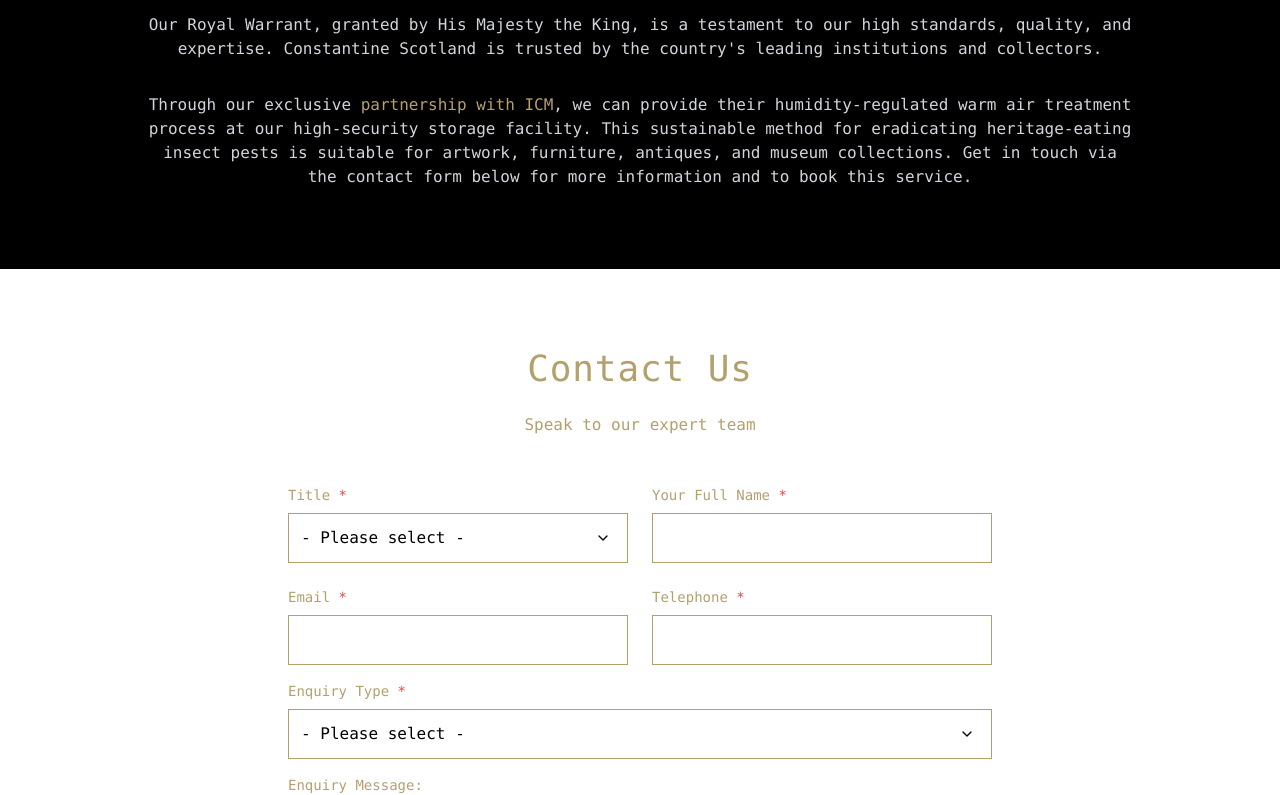
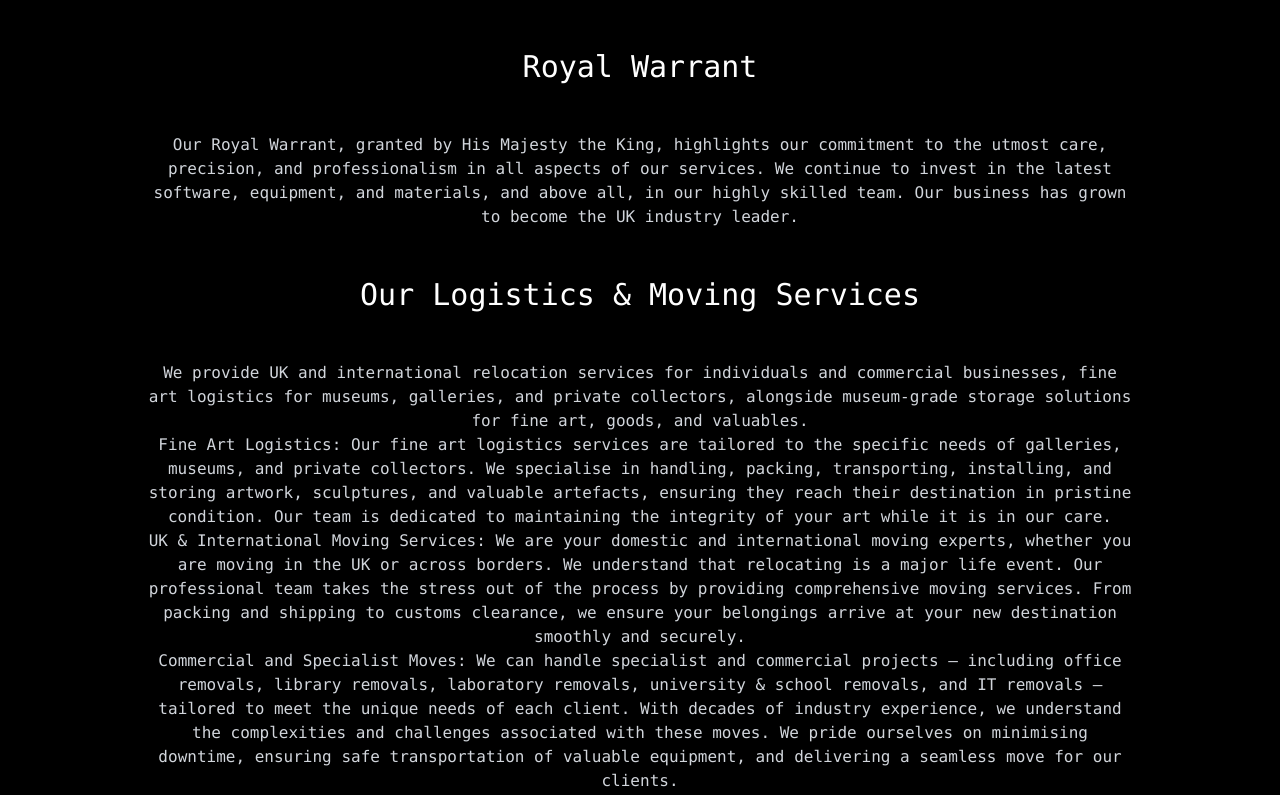
Before and after one commit to Vu-Pham3001/Landing-page-Artcare, a React (Create React App) app: page /about in a window 1280 px wide. Shown: the part 1206-2001 px from the top of the page. Built offline with nearby package versions, Linux system fonts and the light colour scheme.

Commit message:
update content about-us

```diff
--- a/src/components/FineArt.tsx
+++ b/src/components/FineArt.tsx
@@ -1,7 +1,7 @@
 import React from 'react';
 
 const FineArt = ({ isAbout = false }) => {
-  if (isAbout) {
+  if (!isAbout) {
     return (
       <section className="bg-black text-white py-20">
         <div className="container mx-auto px-4 max-w-5xl">
@@ -60,6 +60,33 @@
               Constantine Scotland is an industry leader, providing fine-art logistics, international moving services, commercial moves, and secure storage solutions. We are part of Constantine Ltd, founded in 1885, and have established offices in Glasgow, Central London, Heathrow, and the Middle East.
             </p>
           </div>
+
+          <h3 className="text-3xl font-light text-white mb-8">
+            Royal Warrant
+          </h3>
+          <div className="space-y-8 text-center text-gray-300">
+            <p>
+              Our Royal Warrant, granted by His Majesty the King, highlights our commitment to the utmost care, precision, and professionalism in all aspects of our services.
+              We continue to invest in the latest software, equipment, and materials, and above all, in our highly skilled team. Our business has grown to become the UK industry leader.
+            </p>
+          </div>
+
+          <h3 className="text-3xl font-light text-white mb-8">
+            Our Logistics & Moving Services
+          </h3>
+          <div className="space-y-8 text-center text-gray-300">
+            <p>
+              We provide UK and international relocation services for individuals and commercial businesses, fine art logistics for museums, galleries, and private collectors, alongside museum-grade storage solutions for fine art, goods, and valuables.<br />
+
+              Fine Art Logistics: Our fine art logistics services are tailored to the specific needs of galleries, museums, and private collectors. We specialise in handling, packing, transporting, installing, and storing artwork, sculptures, and valuable artefacts, ensuring they reach their destination in pristine condition. Our team is dedicated to maintaining the integrity of your art while it is in our care.<br />
+
+              UK & International Moving Services: We are your domestic and international moving experts, whether you are moving in the UK or across borders. We understand that relocating is a major life event. Our professional team takes the stress out of the process by providing comprehensive moving services. From packing and shipping to customs clearance, we ensure your belongings arrive at your new destination smoothly and securely.<br />
+
+              Commercial and Specialist Moves: We can handle specialist and commercial projects – including office removals, library removals, laboratory removals, university & school removals, and IT removals – tailored to meet the unique needs of each client. With decades of industry experience, we understand the complexities and challenges associated with these moves. We pride ourselves on minimising downtime, ensuring safe transportation of valuable equipment, and delivering a seamless move for our clients.<br />
+
+              Storage Solutions: We offer secure storage solutions, including museum-specification climate-controlled storage options. Whether you need long-term storage for your art collection or short-term storage for household goods, our state-of-the-art facility is equipped to meet your needs. Your valuables are safe with us, and you can access them at your convenience.<br />
+            </p>
+          </div>
         </div>
       </div>
     </section>
--- a/src/components/Footer.tsx
+++ b/src/components/Footer.tsx
@@ -99,7 +99,7 @@
                 <img
                   src={cert.src}
                   alt={cert.alt}
-                  className="w-[100px] h-[40px] object-contain brightness-0 invert hover:brightness-100 hover:invert-0 transition-all duration-300"
+                  className="w-[60px] h-[30px] md:w-[100px] md:h-[40px] object-contain brightness-0 invert hover:brightness-100 hover:invert-0 transition-all duration-300"
                 />
               </div>
             ))}
```
